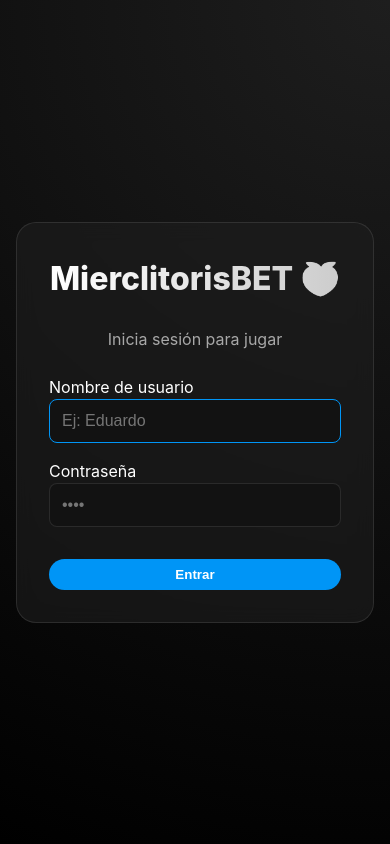
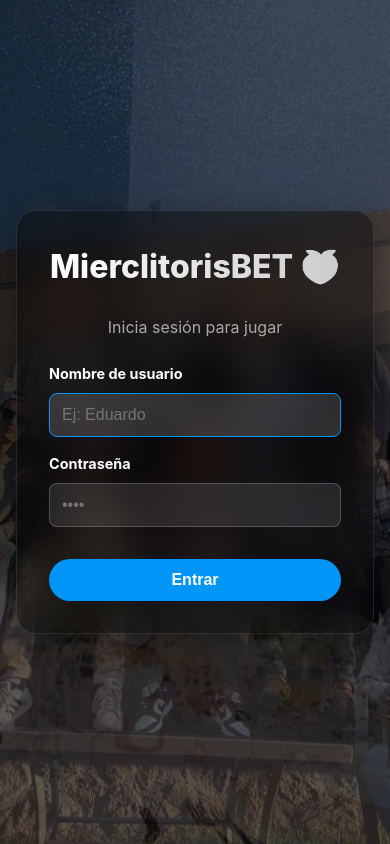
Before and after one commit to Edubikes/friends-bet-app, a React (Vite) app: page / in a window 390 px wide. Built offline with nearby package versions, Linux system fonts and the light colour scheme.

Commit message:
Feat: Login background slideshow and mobile polish

```diff
--- a/src/views/Login.jsx
+++ b/src/views/Login.jsx
@@ -1,10 +1,23 @@
-import React, { useState } from 'react';
+import React, { useState, useEffect } from 'react';
 import { useBets } from '../lib/BetContext';
+
+const BACKGROUNDS = [
+  '/images/bg-1.jpg',
+  '/images/bg-2.jpg'
+];
 
 export function Login() {
   const { login } = useBets();
   const [name, setName] = useState('');
   const [password, setPassword] = useState('');
+  const [bgIndex, setBgIndex] = useState(0);
+
+  useEffect(() => {
+    const interval = setInterval(() => {
+      setBgIndex(prev => (prev + 1) % BACKGROUNDS.length);
+    }, 5000); // Change every 5 seconds
+    return () => clearInterval(interval);
+  }, []);
 
   const handleSubmit = (e) => {
     e.preventDefault();
@@ -12,12 +25,17 @@ export function Login() {
       alert("Por favor ingresa tu nombre y contraseña");
       return;
     }
-    // Simple logic: name is the user. Password just needs to be non-empty.
     login(name);
   };
 
   return (
     <div className="login-container">
+      <div
+        className="bg-slideshow"
+        style={{ backgroundImage: `url(${BACKGROUNDS[bgIndex]})` }}
+      />
+      <div className="overlay" />
+
       <div className="login-card glass">
         <h1 className="logo text-center mb-4">MierclitorisBET 🍑</h1>
         <p className="text-center text-muted mb-4">Inicia sesión para jugar</p>
@@ -51,18 +69,39 @@ export function Login() {
       <style>{`
         .login-container {
           min-height: 100vh;
+          width: 100%;
           display: flex;
           align-items: center;
           justify-content: center;
           padding: var(--spacing-md);
-          background: radial-gradient(circle at top right, #1e1e1e 0%, #000000 100%);
+          position: relative;
+          overflow: hidden;
+        }
+        .bg-slideshow {
+            position: absolute;
+            inset: 0;
+            background-size: cover;
+            background-position: center;
+            transition: background-image 1s ease-in-out;
+            z-index: 0;
+        }
+        .overlay {
+            position: absolute;
+            inset: 0;
+            background: rgba(0,0,0,0.6); /* Darken bg for readability */
+            z-index: 1;
         }
         .login-card {
           width: 100%;
           max-width: 400px;
           padding: var(--spacing-xl);
           border-radius: var(--radius-lg);
-          border: 1px solid var(--border-subtle);
+          border: 1px solid rgba(255,255,255,0.1);
+          background: rgba(0, 0, 0, 0.4);
+          backdrop-filter: blur(20px);
+          -webkit-backdrop-filter: blur(20px);
+          z-index: 2;
+          box-shadow: 0 8px 32px 0 rgba(0, 0, 0, 0.37);
         }
         .logo {
           font-size: 2rem;
@@ -73,10 +112,11 @@ export function Login() {
         }
         .mb-4 { margin-bottom: 24px; }
         .mt-2 { margin-top: 16px; }
+        .form-group label { display: block; margin-bottom: 8px; font-weight: bold; font-size: 0.9rem; }
         input {
           width: 100%;
-          background: var(--bg-surface);
-          border: 1px solid var(--border-subtle);
+          background: rgba(255,255,255,0.1);
+          border: 1px solid rgba(255,255,255,0.2);
           padding: 12px;
           border-radius: var(--radius-sm);
           color: white;
@@ -85,6 +125,12 @@ export function Login() {
         input:focus {
           border-color: var(--primary);
           outline: none;
+          background: rgba(255,255,255,0.15);
+        }
+        .btn {
+            padding: 12px;
+            font-size: 1rem;
+            font-weight: bold;
         }
       `}</style>
     </div>
```
Also changed, not shown: public/images/bg-1.jpg (added), public/images/bg-2.jpg (added).
